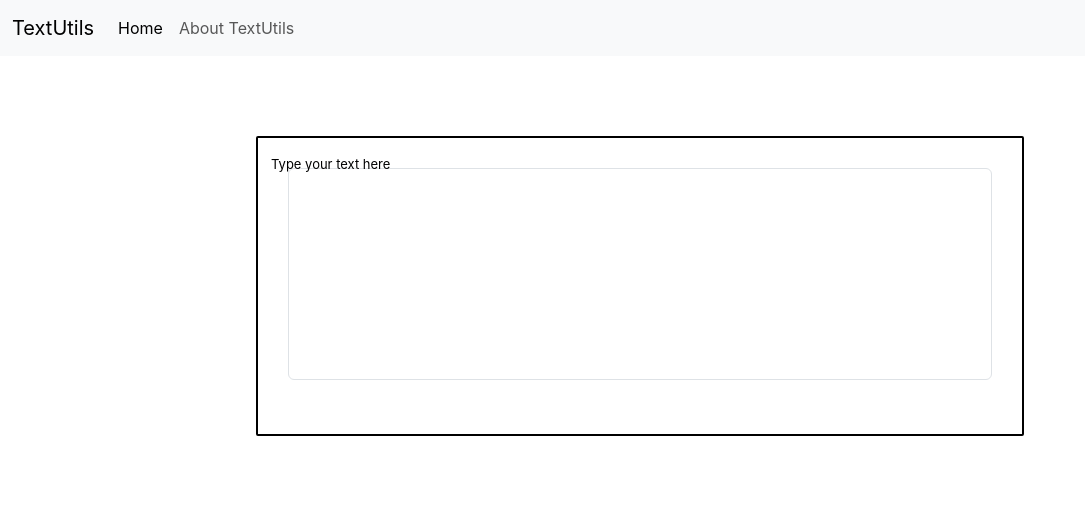
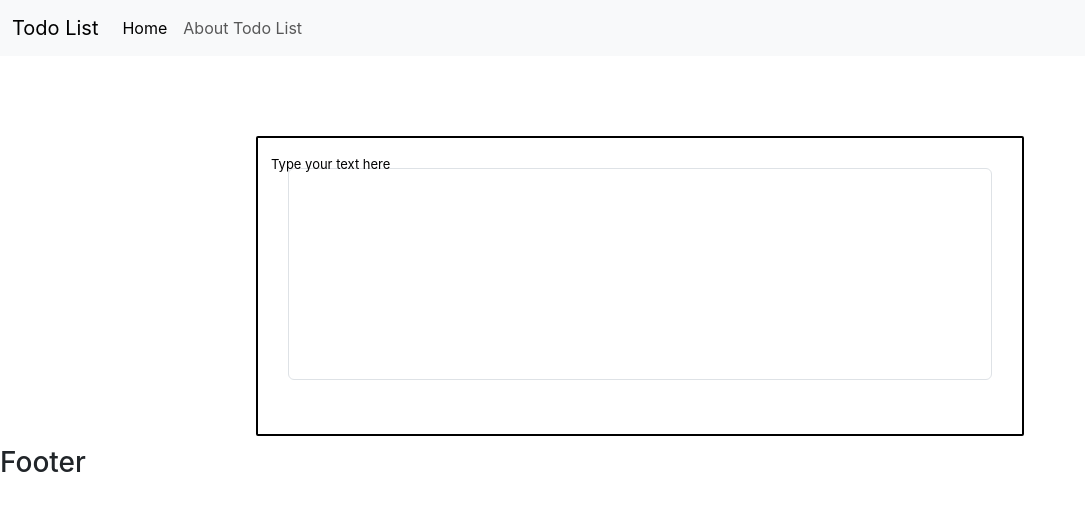
Before and after one commit to ManoFayyaz/my-app, a React (Create React App) app: page /about in a window 1280 px wide. Shown: the top 510 px of the page, without its empty margins (0-1085 px from the left). Built offline with nearby package versions, Linux system fonts and the light colour scheme.

Commit message:
proptypes added

```diff
--- a/src/App.js
+++ b/src/App.js
@@ -1,13 +1,15 @@
 // import logo from './logo.svg';
 import './App.css';
 import Navbar from './components/Navbar';
-import Textarea from "./components/Textarea";
+import Todo from "./components/Todo";
+import Footer from './components/Footer';
 
 function App() {
   return (
     <>
-      <Navbar title="TextUtils" about="About TextUtils" />
-      <Textarea message="Type your text here"/>
+      <Navbar title="Todo List" about="About Todo List" />
+      <Todo message="Type your text here" msg={true}/>
+      <Footer title="Footer"/>
   </>
   );
 }
--- /dev/null
+++ b/src/components/Footer.js
@@ -0,0 +1,13 @@
+import React from 'react'
+import PropTypes from 'prop-types'
+
+export default function Footer(props) {
+  return (
+    <div>
+      <h3>{props.title}</h3>
+    </div>
+  )
+}
+
+Footer.defaultProps={title: "Set Footer here"};
+Footer.propTypes={title: PropTypes.string};
--- a/src/components/Textarea.js
+++ b/src/components/Todo.js
@@ -1,17 +1,22 @@
 import React from "react";
 import PropTypes from 'prop-types';
 
-export default function Textarea(props) {
+export default function Todo(props) {
   return (
-   <div class="form-floating">
+    <>
+   {props.msg ?( <div class="form-floating">
         <textarea className="form-control" placeholder="Leave a comment here" id="floatingTextarea"></textarea>
         <label htmlFor="floatingTextarea">{props.message}</label>
-    </div>
+    </div>) : ("")}
+    </>
   )
 }
 
 //change class to className and for to htmlFor in jsx
 
-Textarea.propTypes={message: PropTypes.string};
+Todo.propTypes={message: PropTypes.string,
+                msg: PropTypes.bool.isRequired
+};
 
-Textarea.defaultProps={message: "Enter text here"};
+Todo.defaultProps={message: "Enter text here",
+                   msg: true};
```
Also changed, not shown: src/components/TodoItem.js (added, +10 -0 lines).
